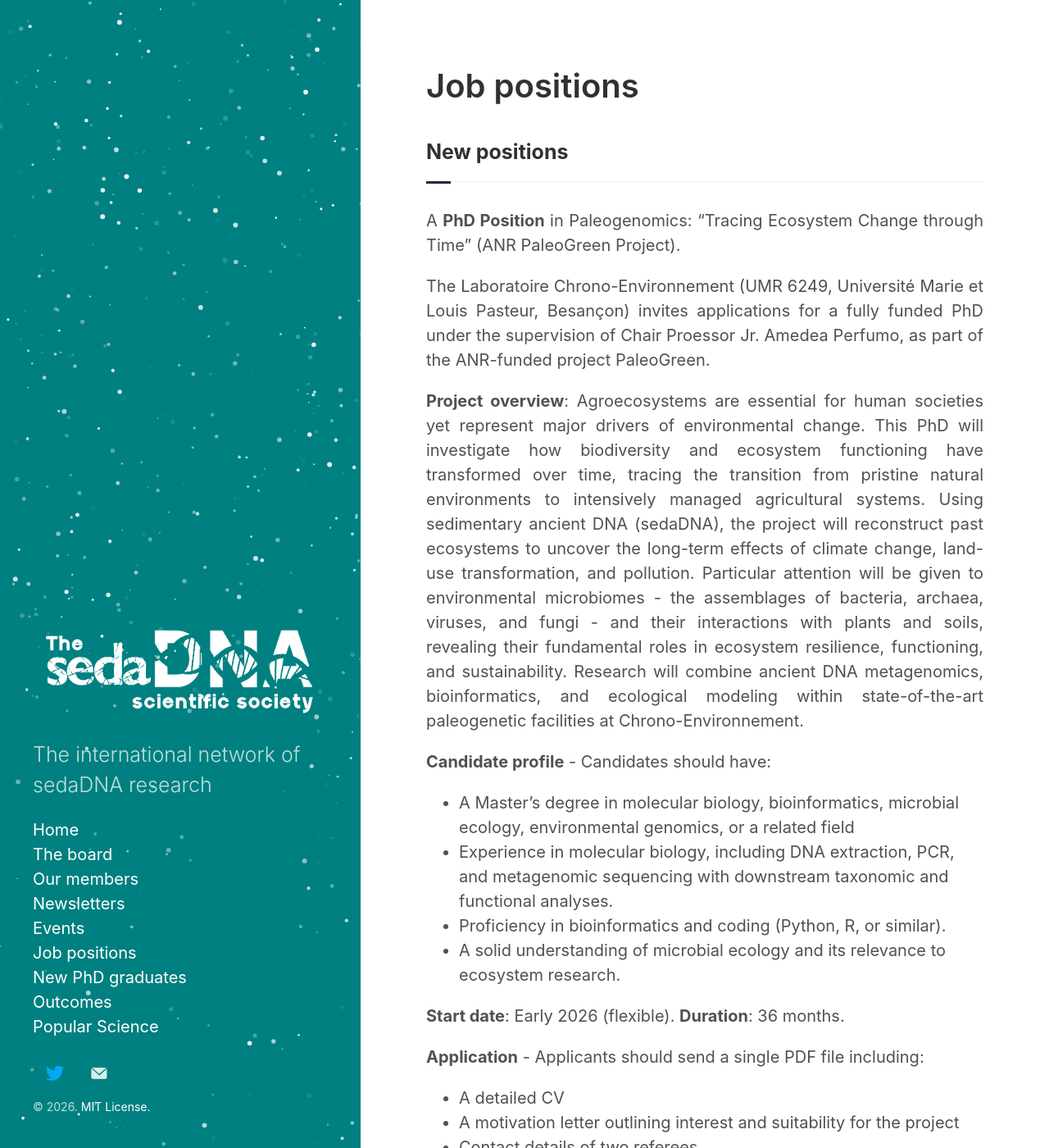
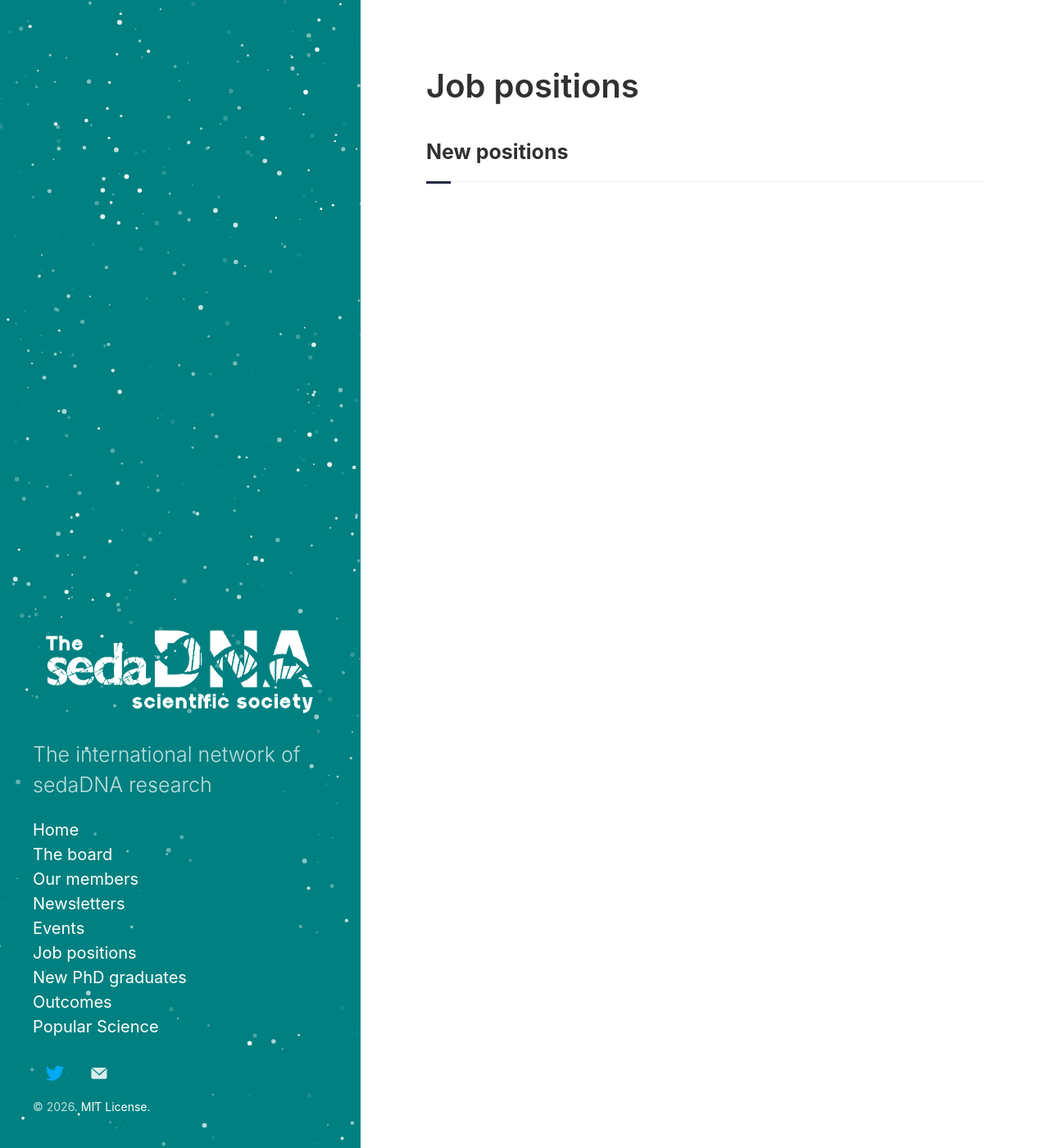
Before and after one commit to sedadna/sedadna.github.io, a Jekyll site: the page built from category/positions.md, in a window 1280 px wide and 1400 px high. Shown: the whole window at 82% size. Built offline with Jekyll 4.4.1, drawn with Linux system fonts in a browser that asks for light colours; some of the changed text lies outside the part shown.

Commit message:
Removed old job positions
I was contacted by one of these people to remove the job position as some of the information was out of date/incorrect

```diff
--- a/category/positions.md
+++ b/category/positions.md
@@ -19,42 +19,7 @@ This exciting project uses sediment cores, eDNA and palaeoecological tools to un
 <br>
 -->
 
-<p align="justify"> A <b>PhD Position</b> in Paleogenomics: “Tracing Ecosystem Change through Time” (ANR PaleoGreen Project).</p>
-<p align="justify"> The Laboratoire Chrono-Environnement (UMR 6249, Université Marie et Louis Pasteur, Besançon) invites applications for a fully funded PhD under the supervision of Chair Proessor Jr. Amedea Perfumo, as part of the ANR-funded project PaleoGreen.</p>
-<p align="justify"> <b>Project overview</b>: Agroecosystems are essential for human societies yet represent major drivers of environmental change. This PhD will investigate how biodiversity and ecosystem functioning have transformed over time, tracing the transition from pristine natural environments to intensively managed agricultural systems. Using sedimentary ancient DNA (sedaDNA), the project will reconstruct past ecosystems to uncover the long-term effects of climate change, land-use transformation, and pollution. Particular attention will be given to environmental microbiomes - the assemblages of bacteria, archaea, viruses, and fungi - and their interactions with plants and soils, revealing their fundamental roles in ecosystem resilience, functioning, and sustainability. Research will combine ancient DNA metagenomics, bioinformatics, and ecological modeling within state-of-the-art paleogenetic facilities at Chrono-Environnement.</p>
-<p align="justify"> <b>Candidate profile</b> - Candidates should have:
-<ul>
-  <li>A Master’s degree in molecular biology, bioinformatics, microbial ecology, environmental genomics, or a related field</li>
-  <li>Experience in molecular biology, including DNA extraction, PCR, and metagenomic sequencing with downstream taxonomic and functional analyses.</li>
-  <li>Proficiency in bioinformatics and coding (Python, R, or similar).</li>
-  <li>A solid understanding of microbial ecology and its relevance to ecosystem research.</li>
-</ul></p>
-<p align="justify"><b>Start date</b>: Early 2026 (flexible). <b>Duration</b>: 36 months.
-<p align="justify"><b>Application</b> - Applicants should send a single PDF file including:
-<ul>
-  <li>A detailed CV</li>
-  <li>A motivation letter outlining interest and suitability for the project</li>
-  <li>Contact details of two referees</li>
-</ul></p>
-<p align="justify">Please submit your application and any inquiries to <b>Amedea Perfumo</b> (<a href="mailto:amedea.perfumo@cnrs.fr">amedea.perfumo@cnrs.fr</a>). Further details about the position can be found <a href="https://emploi.cnrs.fr/Offres/Doctorant/UMR6249-SEBLAN-017/Default.aspx"><b>here</b></a>. </p>
-
 
 
 <br>
 <br>
-
-
-
-
-
-
-
-<p align="justify">A <b>Postdoc position</b> in ancient environmental genomics at the University of Copenhagen. This project will explore the relationship between environmental changes and human demographics, disease load, and site histories by analysing ancient environmental DNA (eDNA). By extracting DNA from various archaeological contexts, including soil monoliths and discrete samples from around Europe, the study aims to reconstruct past environments and assess their impact on human populations. The project seek to pioneer the use of ancient metagenomes to address standing archaeological questions in collaboration with researchers across most of Europe. Through advanced techniques like deep shotgun metagenomics, this work seeks to enhance our understanding of anthropogenic environments in Western Eurasia. Funding is for <b>two years</b>, start date as soon as possible, at the <a href="https://globe.ku.dk/research/geogenetics/">Centre for Ancient Environmental Genomics</a>, Globe Institute, UCPH, in Copenhagen. </p>
-<p><b>Qualifications & Skills</b>:
-<ul>
-  <li>A background in genetics, bioinformatics or like.</li>
-  <li>Experience with ancient DNA analysis.</li>
-  <li>Strong analytical skills and an interest in interdisciplinary research.</li>
-  <li>Ability to work both independently and collaboratively in an international research environment.</li>
-</ul> </p>
-<p>If you are interested, send your questions or your CV directly to Asst Prof. <a href="mailto:mwpedersen@sund.ku.dk"><b>Mikkel Winther Pedersen</b></a>.</p>
```
